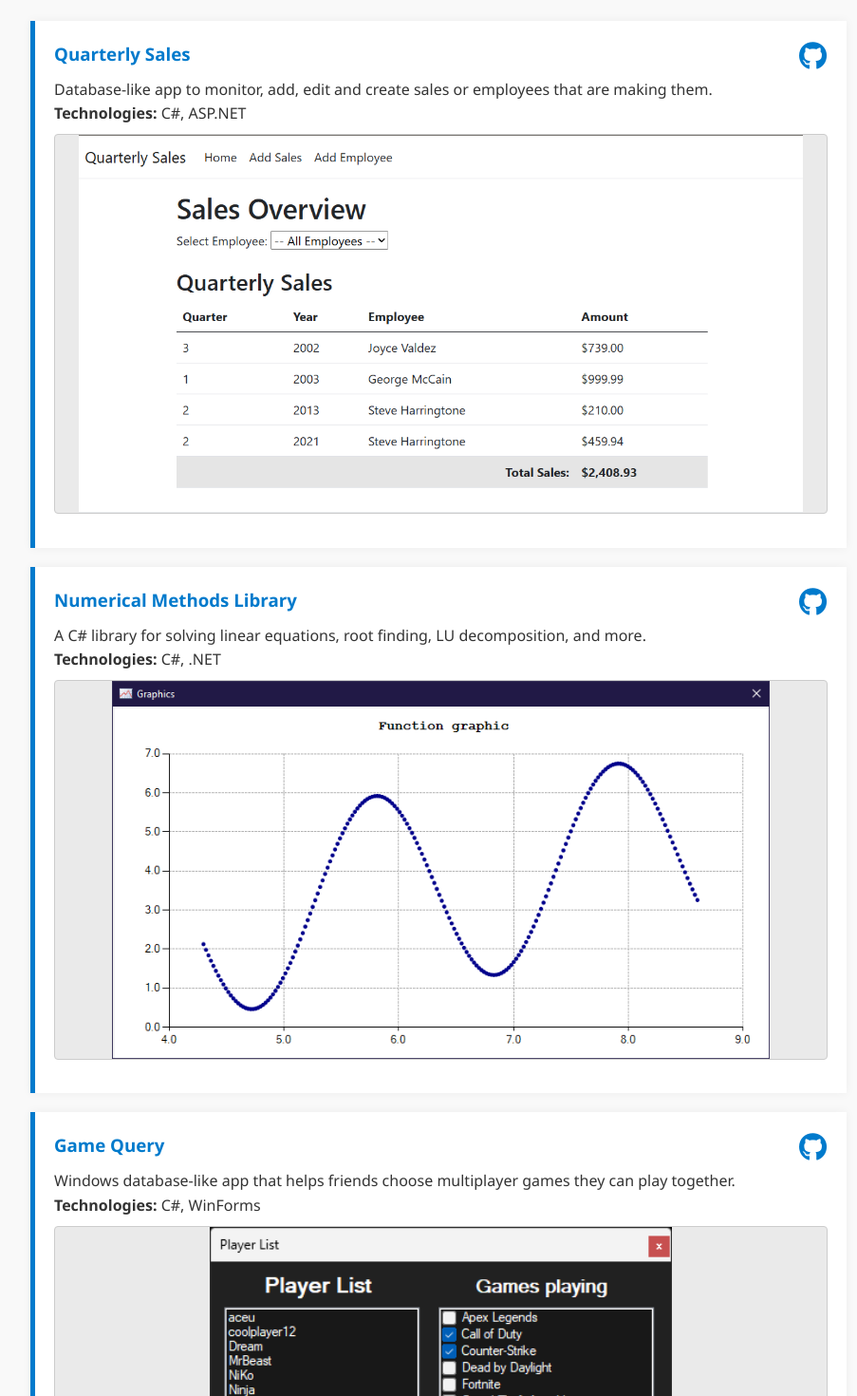
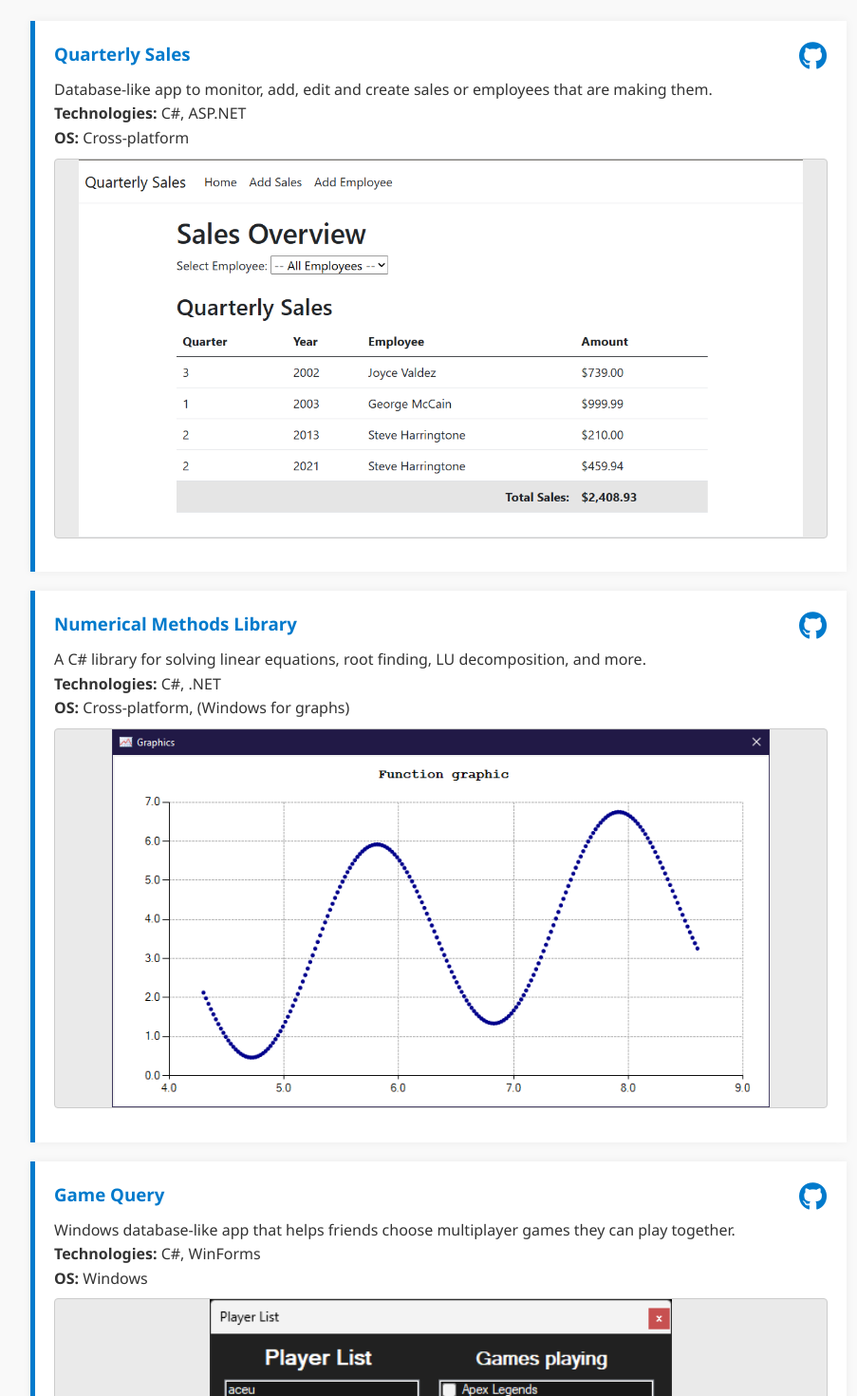
Before and after one commit to andrii-malakhovtsev/portfolio-website, a React (Vite) app: page / in a window 1280 px wide. Shown: the part 520-1990 px from the top of the page at 95% size, without its empty margins (178-1081 px from the left). Built offline with nearby package versions, Linux system fonts and the light colour scheme.

Commit message:
#19 OS-compatibility line for projects

```diff
--- a/src/pages/Home.jsx
+++ b/src/pages/Home.jsx
@@ -25,6 +25,7 @@ export default function Home() {
             <h3>Quarterly Sales</h3>
             <p>Database-like app to monitor, add, edit and create sales or employees that are making them.</p>
             <p><strong>Technologies:</strong> C#, ASP.NET</p>
+            <p><strong>OS:</strong> Cross-platform</p>
             <img src="images/projects/quarterly_sales.png" alt="Quarterly Sales App image" />
             <a href="https://github.com/andrii-malakhovtsev/quarterly-sales" className="github-icon" target="_blank" rel="noopener noreferrer">
               <i className="fab fa-github"></i>
@@ -35,6 +36,7 @@ export default function Home() {
             <h3>Numerical Methods Library</h3>
             <p>A C# library for solving linear equations, root finding, LU decomposition, and more.</p>
             <p><strong>Technologies:</strong> C#, .NET</p>
+            <p><strong>OS:</strong> Cross-platform, (Windows for graphs)</p>
             <img src="images/projects/function_graphic.png" alt="Function graphic image" />
             <a href="https://github.com/andrii-malakhovtsev/numerical-methods-library" className="github-icon" target="_blank" rel="noopener noreferrer">
               <i className="fab fa-github"></i>
@@ -45,6 +47,7 @@ export default function Home() {
             <h3>Game Query</h3>
             <p>Windows database-like app that helps friends choose multiplayer games they can play together.</p>
             <p><strong>Technologies:</strong> C#, WinForms</p>
+            <p><strong>OS:</strong> Windows</p>
             <img src="images/projects/player_list.png" alt="Player List image" />
             <img src="images/projects/games_list.png" alt="Games List image" />
             <a href="https://github.com/andrii-malakhovtsev/game-query-winforms" className="github-icon" target="_blank" rel="noopener noreferrer">
@@ -56,6 +59,7 @@ export default function Home() {
             <h3>Mechanism Kinematics</h3>
             <p>Windows app that simulates mechanical systems.</p>
             <p><strong>Technologies:</strong> C#, MVP pattern, WinForms, Blazor (in progress)</p>
+            <p><strong>OS:</strong> Windows</p>
             <img src="images/projects/mechanism_kinematics.png" alt="Mechanism Kinematics image" />
             <a href="https://github.com/andrii-malakhovtsev/mechanism-kinematics-winforms" className="github-icon" target="_blank" rel="noopener noreferrer">
               <i className="fab fa-github"></i>
@@ -66,6 +70,7 @@ export default function Home() {
             <h3>"Sea Battle" Game</h3>
             <p>Classic "Sea Battle" game with an intelligent enemy AI for Windows.</p>
             <p><strong>Technologies:</strong> C#, WinForms</p>
+            <p><strong>OS:</strong> Windows</p>
             <img src="images/projects/sea_battle.png" alt="Sea Battle Game image" />
             <a href="https://github.com/andrii-malakhovtsev/sea-battle-game-winforms" className="github-icon" target="_blank" rel="noopener noreferrer">
               <i className="fab fa-github"></i>
@@ -76,6 +81,7 @@ export default function Home() {
             <h3>Clipboard Image to Text</h3>
             <p>Tool that converts copied screenshots to text using Tesseract OCR.</p>
             <p><strong>Technologies:</strong> Python, Tesseract OCR</p>
+            <p><strong>OS:</strong> Windows, macOS</p>
             <a href="https://github.com/andrii-malakhovtsev/clipboard-image-to-text" className="github-icon" target="_blank" rel="noopener noreferrer">
               <i className="fab fa-github"></i>
             </a>
@@ -84,7 +90,8 @@ export default function Home() {
           <div className="project">
             <h3>Local Client-Server Interaction</h3>
             <p>C-based project demonstrating client-server behavior using UNIX shell variables.</p>
-            <p><strong>Technologies:</strong> C, Linux, Shell</p>
+            <p><strong>Technologies:</strong> C, Shell</p>
+            <p><strong>OS:</strong> Linux</p>
             <a href="https://github.com/andrii-malakhovtsev/local-client-server-linux" className="github-icon" target="_blank" rel="noopener noreferrer">
               <i className="fab fa-github"></i>
             </a>
```
